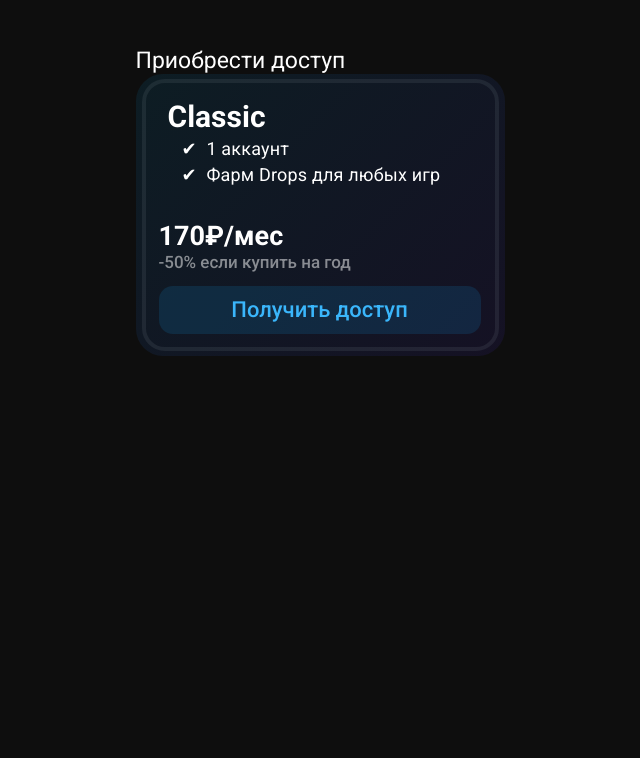
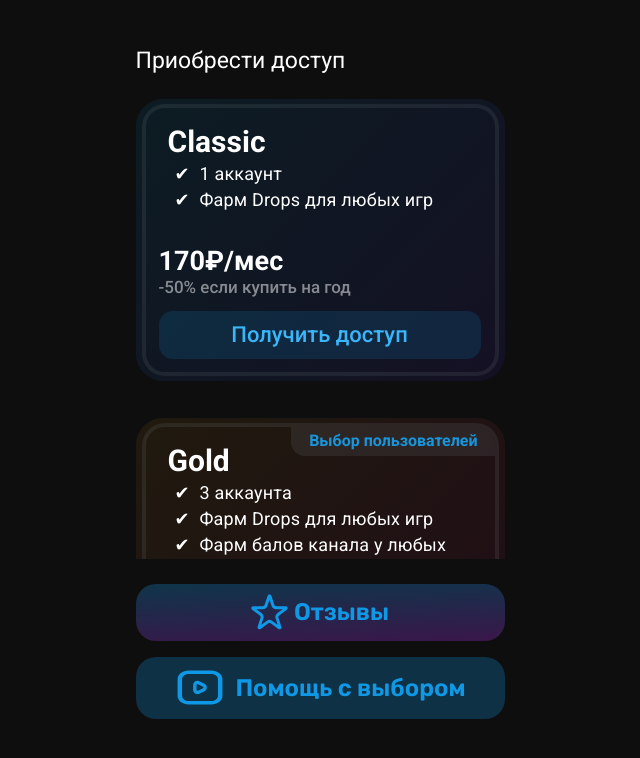
Before and after one commit to ViteAAA/sisyadrops-web, a React (Vite) app: page /access in a window 1280 px wide. Shown: the top 758 px of the page, without its empty margins (320-960 px from the left). Built offline with nearby package versions, Linux system fonts and the light colour scheme.

Commit message:
fat: complite Access

```diff
--- a/src/Access.css
+++ b/src/Access.css
@@ -14,3 +14,78 @@ body {
     font-size: 23px;
     color: #fff;
 }
+
+.access-cases-container {
+    margin-top: 25px;
+    max-height: 57.5vh;
+    overflow-y: scroll;
+}
+
+.access-reviews {
+    display: flex;
+    align-items: center;
+    font-family: "Rubik", sans-serif;
+    font-weight: 600;
+    font-size: 24px;
+    color: #0f98e5;
+    width: 100%;
+    border-radius: 20px;
+    background: none;
+    border: none;
+    justify-content: center;
+    padding-top: 10px;
+    padding-bottom: 11px;
+    position: relative;
+    margin-top: 25px;
+}
+.access-reviews img {
+    margin-right: 6px;
+}
+
+.access-reviews div {
+    position: absolute;
+    width: 100%;
+    height: 100%;
+    top: 0;
+    left: 0;
+    border-radius: 20px;
+    background: linear-gradient(178deg, #11a9ff 0%, #bd31ff 100%);
+    opacity: 0.25;
+    z-index: -1;
+    border: none;
+}
+
+.access-help {
+    display: flex;
+    align-items: center;
+    font-family: "Rubik", sans-serif;
+    font-weight: 600;
+    font-size: 24px;
+    color: #0f98e5;
+    width: 100%;
+    border-radius: 20px;
+    background: none;
+    border: none;
+    justify-content: center;
+    padding-top: 10px;
+    padding-bottom: 11px;
+    position: relative;
+    margin-top: 16px;
+}
+
+.access-help img {
+    margin-right: 9px;
+}
+
+.access-help div {
+    position: absolute;
+    width: 100%;
+    height: 100%;
+    top: 0;
+    left: 0;
+    border-radius: 20px;
+    background: #0f98e5;
+    opacity: 0.25;
+    z-index: -1;
+    border: none;
+}
--- a/src/Access.jsx
+++ b/src/Access.jsx
@@ -2,29 +2,96 @@ import React from 'react';
 import Case from './components/Case.jsx'
 import './Access.css';
 
+import Star from './assets/star.svg';
+import Video from './assets/video.svg';
+
 const Access = () => {
-    const stylesWhithRec = {
-        container: { backgroundColor: 'linear-gradient(135deg, #03b3ff 0%, #5a31ff 100%)' },
-        recommendation: { display: 'block' },
-    };
-    const stylesWhithoutRec = {
-        container: { backgroundColor: 'linear-gradient(135deg, #03b3ff 0%, #5a31ff 100%)' },
-        recommendation: { display: 'none' },
-    };
+
+    const border = {
+        outside: {
+            padding: '0',
+        },
+        inside: {
+            padding: '22px 20px 19px 19px'
+        }
+    }
+
 
     return (
         <div className="container">
             <h1 className="access__title">
                 Приобрести доступ
             </h1>
+            <div className="access-cases-container">
                 <Case
                     title="Classic"
                     items={['1 аккаунт', 'Фарм Drops для любых игр']}
                     buttonText="Получить доступ"
                     price="170"
                     postScriptum="-50% если купить на год"
-                customStyles={stylesWhithoutRec}
+                    background="linear-gradient(135deg, #03b3ff 0%, #5a31ff 100%)"
+                    opacity="0.09"
                 />
+                <Case
+                    title="Gold"
+                    items={['3 аккаунта', 'Фарм Drops для любых игр', 'Фарм балов канала у любых стримеров']}
+                    buttonText="Выбрать этот уровень"
+                    price="230"
+                    postScriptum="Скидка 20% действует до 28 августа"
+                    background="linear-gradient(135deg, #ffb016 0%, #fe0098 100%)"
+                    displayUs="block"
+                    discount="flex"
+                    opacity="0.08"
+                />
+                <Case
+                    title="Elite"
+                    items={['25 аккаунтов', 'Фарм Drops для любых игр', 'Фарм балов канала у любых стримеров']}
+                    buttonText="Выбрать этот уровень"
+                    price="490"
+                    postScriptum="-50% если купить на год"
+                    background="linear-gradient(145deg, rgba(38, 255, 151, 0.08) 0%, rgba(49, 131, 255, 0.08) 100%)"
+                    border={border}
+                />
+                <Case
+                    title="Startup"
+                    items={['100 аккаунтов', 'Фарм Drops для любых игр', 'Мульти-подключение кластерами по 100 аккаунтов']}
+                    buttonText="Выбрать этот уровень"
+                    price="1090"
+                    postScriptum="-50% если купить на год"
+                    background="linear-gradient(145deg, rgba(255, 11, 11, 0.08) 0%, rgba(96, 8, 50, 0.08) 100%)"
+                    border={border}
+                />
+                <Case
+                    title="Business"
+                    items={['500 аккаунтов', 'Фарм Drops для любых игр', 'Мульти-подключение кластерами по 250 аккаунтов']}
+                    buttonText="Выбрать этот уровень"
+                    price="3800"
+                    postScriptum="-50% если купить на год"
+                    background="linear-gradient(145deg, rgba(237, 36, 255, 0.08) 0%, rgba(74, 5, 221, 0.08) 100%)"
+                    border={border}
+                />
+                <Case
+                    title="Factory"
+                    items={['1 000 аккаунтов', 'Фарм Drops для любых игр', 'Мульти-подключение кластерами по 500 аккаунтов']}
+                    buttonText="Выбрать этот уровень"
+                    price="5800"
+                    postScriptum="-50% если купить на год"
+                    background="linear-gradient(145deg, rgba(0, 61, 219, 0.08) 0%, rgba(36, 176, 255, 0.08) 100%)"
+                    border={border}
+                />
+                <Case
+                    title="Infinity"
+                    items={['5 000 аккаунтов', 'Фарм Drops для любых игр', 'Мульти-подключение кластерами по 1000 аккаунтов']}
+                    buttonText="Выбрать этот уровень"
+                    price="9600"
+                    postScriptum="-50% если купить на год"
+                    background="linear-gradient(145deg, rgba(255, 91, 219, 0.08) 0%, rgba(91, 65, 255, 0.08) 100%)"
+                    border={border}
+                    last={true}
+                />
+            </div>
+            <button className="access-reviews"><img src={Star} alt="Star" /> Отзывы <div></div></button>
+            <button className="access-help"><img src={Video} alt="Video" /> Помощь с выбором <div></div></button>
         </div>
     );
 }
--- a/src/components/Case.css
+++ b/src/components/Case.css
@@ -14,7 +14,6 @@
     width: 100%;
     height: 100%;
     z-index: -1;
-    opacity: 0.09;
 }
 
 .case-container {
@@ -37,7 +36,7 @@
 
 .case-list {
     list-style: none;
-    padding-left: 23px;
+    padding-left: 41px;
 }
 
 .case-list-item {
@@ -47,6 +46,7 @@
     font-size: 18px;
     letter-spacing: 0.01em;
     color: #fff;
+    position: relative;
 }
 .case-list-item:last-child {
     margin-bottom: 0;
@@ -54,7 +54,8 @@
 
 .checkmark {
     color: white;
-    margin-right: 5px;
+    position: absolute;
+    left: -25px;
 }
 
 .case-button {
@@ -90,6 +91,33 @@
     font-size: 27px;
     color: #fff;
     margin-top: 35px;
+    display: flex;
+}
+
+.case-price span {
+    display: flex;
+    align-items: end;
+    margin-left: 12px;
+    display: none;
+}
+
+.case-price span .case-price-container p {
+    font-family: "Roboto", sans-serif;
+    font-weight: 600;
+    font-size: 22px;
+    color: #fff;
+    opacity: 0.65;
+}
+
+.case-price span .case-price-discount {
+    font-family: "Roboto", sans-serif;
+    font-weight: 500;
+    font-size: 17px;
+    color: #2db1fb;
+    padding: 3px 8px 2px 9px;
+    background: linear-gradient(175deg, rgba(38, 255, 151, 0.1) 0%, rgba(49, 131, 255, 0.1) 100%);
+    border-radius: 39px;
+    margin-left: 12px;
 }
 
 .case-ps {
@@ -100,3 +128,17 @@
     opacity: 0.5;
     margin-bottom: 14px;
 }
+
+.case-userChoose {
+    position: absolute;
+    top: 0;
+    right: 0;
+    font-family: "Roboto", sans-serif;
+    font-weight: 600;
+    font-size: 16px;
+    color: #1995db;
+    border-radius: 0 19px 0 14px;
+    background: rgba(120, 132, 138, 0.15);
+    padding: 4px 17px 6px 18px;
+    display: none;
+}
--- a/src/components/Case.jsx
+++ b/src/components/Case.jsx
@@ -1,10 +1,10 @@
 import React from 'react';
 import './Case.css';
 
-const Case = ({ title, items, buttonText, customStyles, price, postScriptum }) => {
+const Case = ({ title, items, buttonText, displayUs, price, postScriptum, background, opacity, last = false, discount, border = {} }) => {
     return (
-        <div className="case" >
-            <div className="case-container" >
+        <div className="case" style={{ ...border.outside, marginBottom: last ? '0' : '37px' }}>
+            <div className="case-container" style={border.inside}>
                 <h1 className="case-title">{title}</h1>
                 <ul className="case-list">
                     {items.map((item, index) => (
@@ -13,15 +13,15 @@ const Case = ({ title, items, buttonText, customStyles, price, postScriptum }) =
                         </li>
                     ))}
                 </ul>
-                <h2 className="case-price">{price}₽/мес</h2>
+                <h2 className="case-price">{price}₽/мес <span style={{ display: discount }}><div className="case-price-container"><div></div><p>290₽</p></div><div className="case-price-discount">-20%</div></span></h2>
                 <p className="case-ps">{postScriptum}</p>
                 <button className="case-button">
                     {buttonText}
                     <div className="case-button-background"></div>
                 </button>
-
+                <div className="case-userChoose" style={{ display: displayUs }}>Выбор пользователей</div>
             </div>
-            <div className="case-background" style={customStyles.container}></div>
+            <div className="case-background" style={{ background: background, opacity: opacity }}></div>
         </div>
     );
 };
```
Also changed, not shown: src/assets/star.svg (added), src/assets/video.svg (added). Lines whose indentation alone changed are shown as unchanged.
